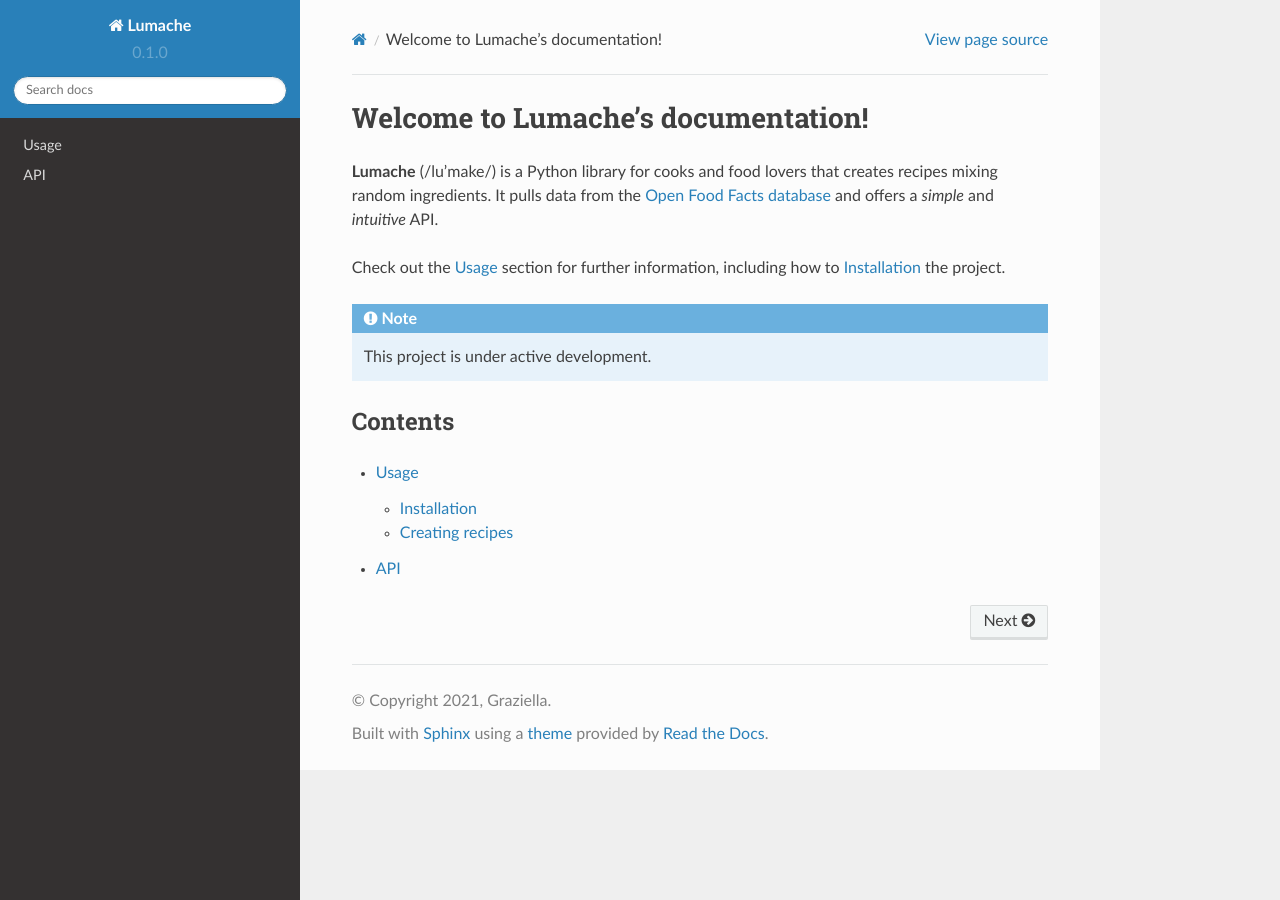
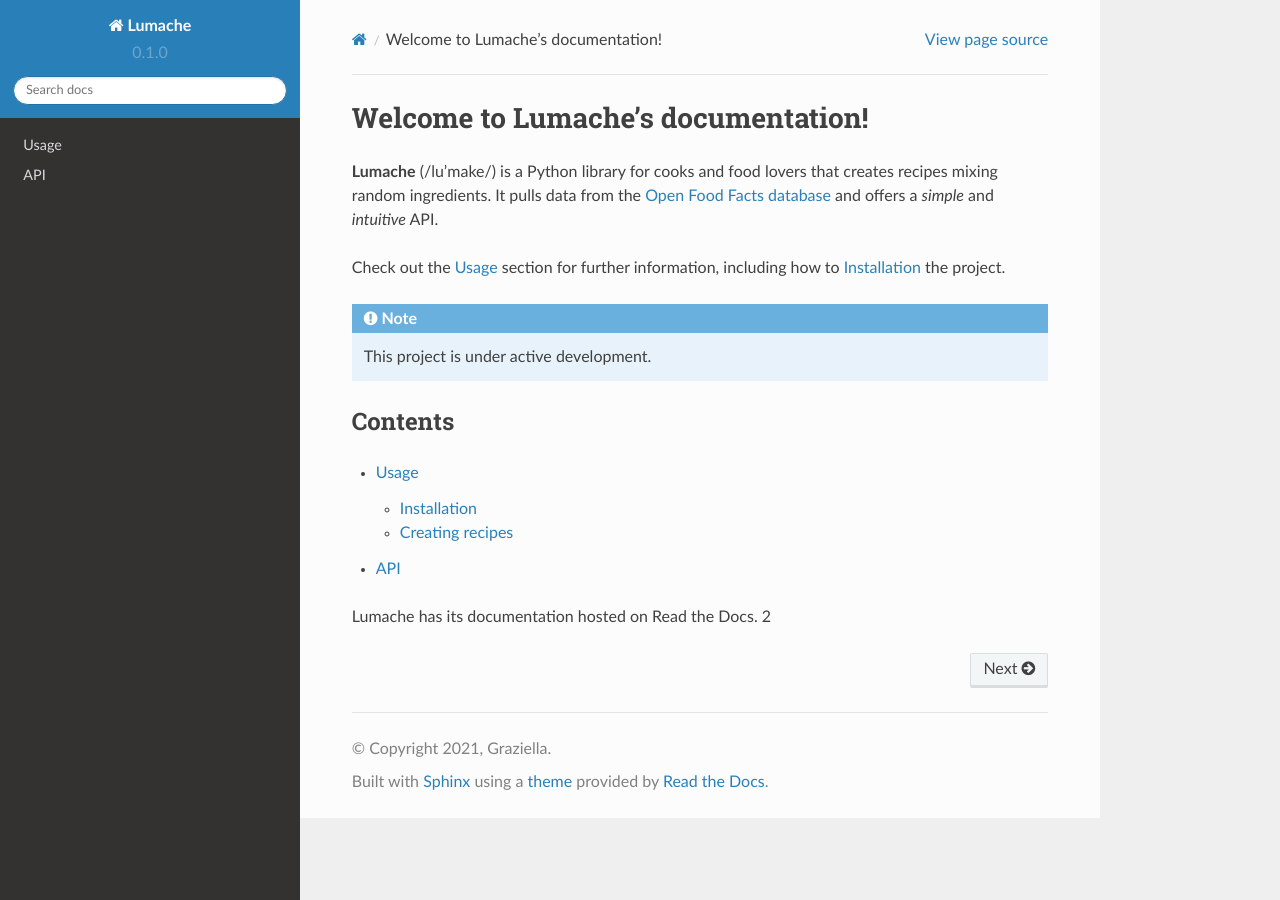
Before and after one commit to abell1689/readthedocs-tutorial, a Sphinx documentation site: the page built from docs/source/index.rst, in a window 1280 px wide. Built offline with Sphinx 7.4.7 and the Read the Docs theme 2.0.0, drawn with Linux system fonts in a browser that asks for light colours.

Commit message:
Update index.rst

```diff
--- a/docs/source/index.rst
+++ b/docs/source/index.rst
@@ -20,3 +20,7 @@ Contents
 
    usage
    api
+
+
+Lumache has its documentation hosted on Read the Docs.
+2
```
